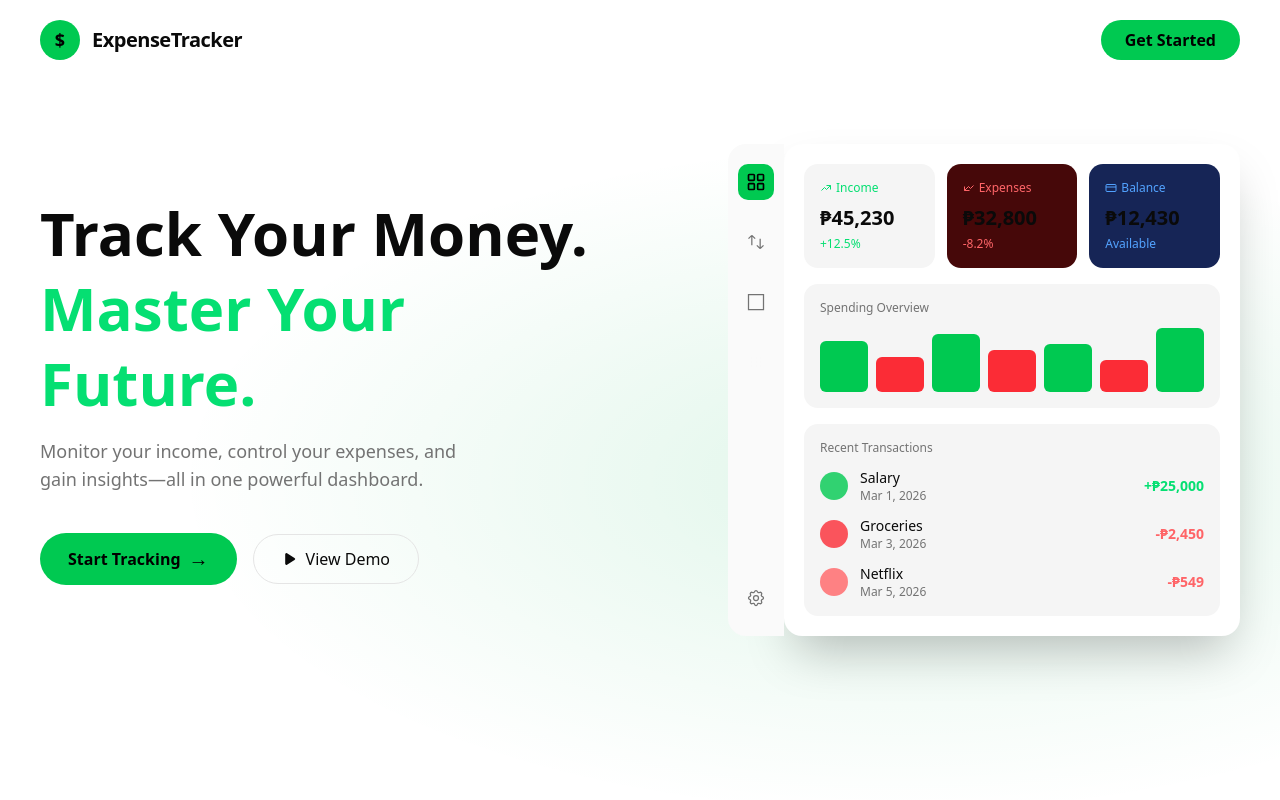
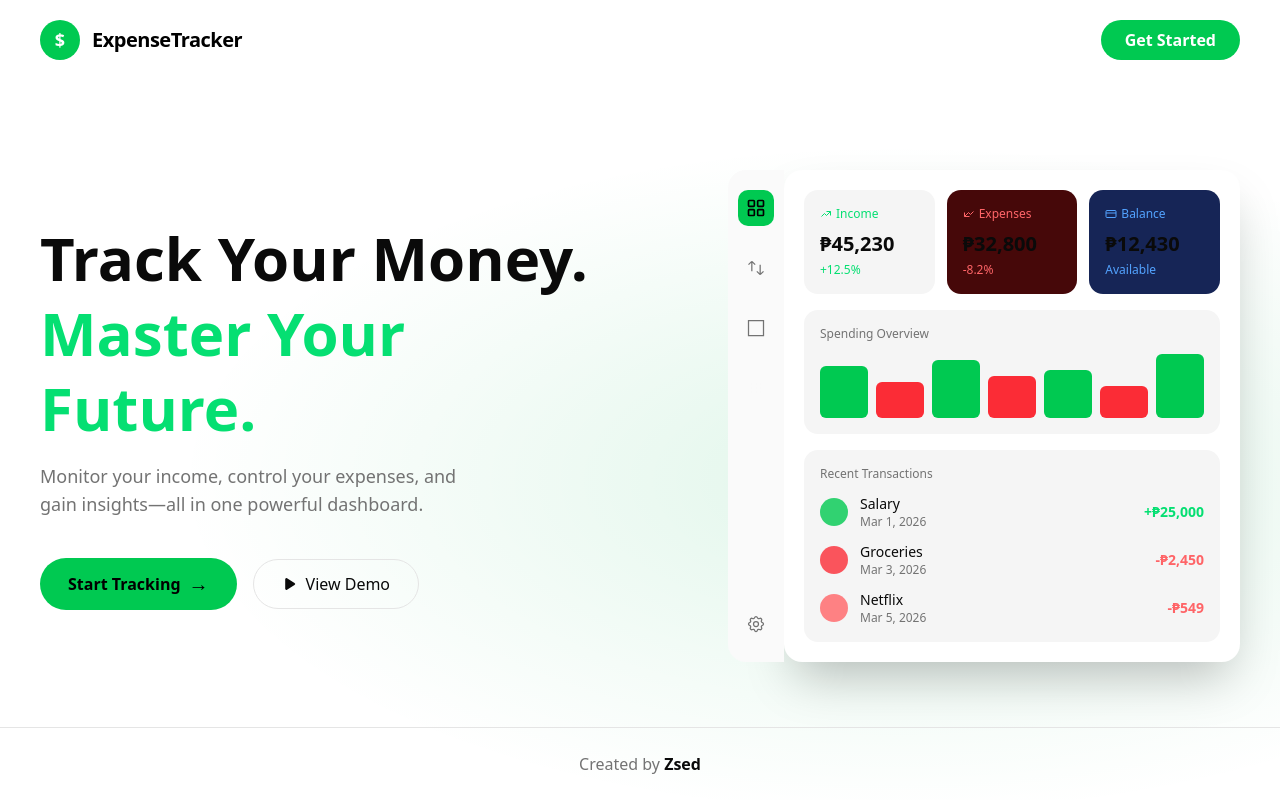
Before and after one commit to zsedrickj/expense_tracker, a Next.js app: page / in a window 1280 px wide. Built offline with nearby package versions, Linux system fonts and the light colour scheme.

Commit message:
"Modifying design of barchart to reponsive to all device"

```diff
--- a/app/page.tsx
+++ b/app/page.tsx
@@ -8,7 +8,7 @@ export default function Home() {
 
   return (
     <main
-      className="min-h-screen w-full overflow-x-hidden relative transition-colors duration-300"
+      className="min-h-screen w-full overflow-x-hidden relative transition-colors duration-300 flex flex-col"
       style={{ background: "var(--background)", color: "var(--foreground)" }}
     >
       {/* Background green radial glow */}
@@ -22,30 +22,25 @@ export default function Home() {
       />
 
       {/* Navbar */}
-      <nav className="relative z-10 py-4 sm:py-5">
+      <nav className="relative z-10 py-4 sm:py-5 shrink-0">
         <div className="flex items-center justify-between px-5 sm:px-8 lg:px-10 max-w-screen-xl mx-auto">
           {/* Logo */}
           <div className="flex items-center gap-2 sm:gap-3">
             <div className="w-8 h-8 sm:w-10 sm:h-10 rounded-full bg-green-500 flex items-center justify-center shrink-0">
-              <span className="text-black font-bold text-base sm:text-lg">
+              <span className="text-white font-bold text-base dark:text-black sm:text-lg">
                 $
               </span>
             </div>
-            <span
-              className="font-bold text-lg sm:text-xl tracking-tight"
-              style={{ color: "var(--foreground)" }}
-            >
+            <span className="font-bold text-lg text-black dark:text-black sm:text-xl tracking-tight ">
               ExpenseTracker
             </span>
           </div>
 
           {/* Right side: toggle + get started */}
           <div className="flex items-center gap-3">
-
-
             <Link
               href="/auth/login"
-              className="bg-green-500 hover:bg-green-400 text-black font-semibold px-4 sm:px-6 py-2 rounded-full text-sm sm:text-base transition-colors duration-200 whitespace-nowrap"
+              className="bg-green-500 hover:bg-green-400 text-white  font-semibold px-4 sm:px-6 py-2 rounded-full text-sm sm:text-base transition-colors duration-200 whitespace-nowrap"
             >
               Get Started
             </Link>
@@ -54,7 +49,7 @@ export default function Home() {
       </nav>
 
       {/* Hero Section */}
-      <section className="relative z-10 flex flex-col lg:flex-row items-center justify-between px-5 sm:px-8 lg:px-10 pt-10 sm:pt-14 lg:pt-16 pb-10 max-w-screen-xl mx-auto gap-10 lg:gap-12">
+      <section className="relative z-10 flex-1 flex flex-col lg:flex-row items-center justify-between px-5 sm:px-8 lg:px-10 pt-10 sm:pt-14 lg:pt-16 pb-10 max-w-screen-xl mx-auto w-full gap-10 lg:gap-12">
         {/* Left: Text */}
         <div className="flex-1 w-full max-w-xl text-center lg:text-left">
           <h1
@@ -86,7 +81,7 @@ export default function Home() {
                 color: "var(--foreground)",
               }}
             >
-              <svg className="w-4 h-4" fill="currentColor" viewBox="0 0 20 20">
+              <svg className="w-4 h-4 " fill="currentColor" viewBox="0 0 20 20">
                 <path d="M6.3 2.841A1.5 1.5 0 004 4.11v11.78a1.5 1.5 0 002.3 1.269l9.344-5.89a1.5 1.5 0 000-2.538L6.3 2.84z" />
               </svg>
               View Demo
@@ -339,6 +334,35 @@ export default function Home() {
           </div>
         </div>
       </section>
+
+      {/* Footer */}
+      <footer
+        className="relative z-10 w-full border-t py-6 shrink-0"
+        style={{
+          borderColor: "var(--border)",
+        }}
+      >
+        <div className="max-w-screen-xl mx-auto px-5 sm:px-8 lg:px-10 text-center">
+          <p
+            className="text-sm sm:text-base"
+            style={{ color: "var(--muted-foreground)" }}
+          >
+            Created by{" "}
+            <span
+              className="font-semibold"
+              style={{ color: "var(--foreground)" }}
+            >
+              <Link
+                href="https://github.com/zsedrickj"
+                target="_blank"
+                rel="noopener noreferrer"
+              >
+                Zsed
+              </Link>
+            </span>
+          </p>
+        </div>
+      </footer>
     </main>
   );
 }
--- a/components/ui/barChart.tsx
+++ b/components/ui/barChart.tsx
@@ -9,24 +9,19 @@ import {
   XAxis,
   ResponsiveContainer,
   Tooltip,
-  TooltipProps,
 } from "recharts";
 
 import {
   Card,
   CardContent,
-  CardDescription,
   CardFooter,
   CardHeader,
   CardTitle,
 } from "@/components/ui/card";
-import {
-  ChartContainer,
-  ChartTooltipContent,
-  type ChartConfig,
-} from "@/components/ui/chart";
+import { ChartContainer, type ChartConfig } from "@/components/ui/chart";
 
 import { useBarChart } from "@/hooks/useBarChart";
+import { useTheme } from "@/app/(protected)/ThemeContext"; // adjust path if needed
 
 export const description = "A multiple bar chart";
 
@@ -41,8 +36,40 @@ const chartConfig = {
   },
 } satisfies ChartConfig;
 
+function CustomTooltip({ active, payload, label, darkMode }: any) {
+  if (!active || !payload?.length) return null;
+
+  return (
+    <div
+      className="rounded-lg shadow-lg px-3 py-2 text-sm border"
+      style={{
+        background: darkMode ? "oklch(0.22 0 0)" : "#ffffff",
+        color: darkMode ? "oklch(0.93 0 0)" : "#111827",
+        borderColor: darkMode ? "oklch(1 0 0 / 12%)" : "#e5e7eb",
+      }}
+    >
+      <p className="font-semibold mb-1">{label}</p>
+      {payload.map((p: any) => (
+        <p key={p.dataKey} className="flex items-center gap-2">
+          <span
+            className="inline-block w-2.5 h-2.5 rounded-sm"
+            style={{ background: p.fill }}
+          />
+          <span style={{ color: darkMode ? "oklch(0.65 0 0)" : "#6b7280" }}>
+            {p.name}:
+          </span>
+          <span className="font-medium">
+            ₱{Number(p.value).toLocaleString()}
+          </span>
+        </p>
+      ))}
+    </div>
+  );
+}
+
 export function ChartBarMultiple() {
   const { data, loading, error } = useBarChart();
+  const { darkMode } = useTheme();
 
   if (loading) {
     return (
@@ -63,45 +90,48 @@ export function ChartBarMultiple() {
   }
 
   return (
-    <Card className="flex flex-col space-y-6">
-      <CardHeader>
-        <CardTitle className="text-[20px] ">
+    <Card className="flex flex-col w-full">
+      <CardHeader className="pb-2">
+        <CardTitle className="text-base sm:text-lg lg:text-xl">
           Monthly Financial Overview
         </CardTitle>
       </CardHeader>
 
-      <CardContent>
+      <CardContent className="px-2 sm:px-4 lg:px-6">
+        <div className="w-full">
           <ChartContainer config={chartConfig}>
-          <ResponsiveContainer width="100%" height={300}>
-            <BarChart data={data}>
-              <CartesianGrid vertical={false} strokeDasharray="3 3" />
+            <ResponsiveContainer width="100%" height={260}>
+              <BarChart
+                data={data}
+                margin={{ top: 4, right: 8, left: 0, bottom: 0 }}
+                barCategoryGap="30%"
+                barGap={4}
+              >
+                <CartesianGrid
+                  vertical={false}
+                  strokeDasharray="3 3"
+                  stroke={darkMode ? "oklch(1 0 0 / 10%)" : "oklch(0 0 0 / 8%)"}
+                />
                 <XAxis
                   dataKey="month"
                   tickLine={false}
-                tickMargin={10}
+                  tickMargin={8}
                   axisLine={false}
+                  tick={{
+                    fill: darkMode ? "oklch(0.65 0 0)" : "#6b7280",
+                    fontSize: 12,
+                  }}
                   tickFormatter={(value) => value.slice(0, 3)}
                 />
 
-              {/* Custom Tooltip */}
                 <Tooltip
-                cursor={{ fill: "#e5e7eb" }}
-                content={(props: any) => {
-                  const { active, payload, label } = props;
-                  if (active && payload && payload.length) {
-                    return (
-                      <div className="bg-gray-200 p-2 rounded shadow">
-                        <p className="font-semibold">{label}</p>
-                        {payload.map((p: any) => (
-                          <p key={p.dataKey} className="text-sm">
-                            {p.name}: {p.value}
-                          </p>
-                        ))}
-                      </div>
-                    );
-                  }
-                  return null;
+                  cursor={{
+                    fill: darkMode ? "oklch(1 0 0 / 5%)" : "oklch(0 0 0 / 4%)",
+                    radius: 4,
                   }}
+                  content={(props: any) => (
+                    <CustomTooltip {...props} darkMode={darkMode} />
+                  )}
                 />
 
                 <Bar
@@ -109,20 +139,23 @@ export function ChartBarMultiple() {
                   fill={chartConfig.income.color}
                   radius={[4, 4, 0, 0]}
                   name={chartConfig.income.label}
+                  maxBarSize={40}
                 />
                 <Bar
                   dataKey="expense"
                   fill={chartConfig.expense.color}
                   radius={[4, 4, 0, 0]}
                   name={chartConfig.expense.label}
+                  maxBarSize={40}
                 />
               </BarChart>
             </ResponsiveContainer>
           </ChartContainer>
+        </div>
       </CardContent>
 
-      <CardFooter className="flex-col items-start gap-2 text-sm">
-        <div className="flex gap-2 leading-none font-medium">
+      <CardFooter className="flex-col items-start gap-1 text-xs sm:text-sm pt-2 px-4 sm:px-6">
+        <div className="flex gap-2 leading-none font-medium items-center">
           Financial activity overview <TrendingUp className="h-4 w-4" />
         </div>
         <div className="text-muted-foreground leading-none">
```
Lines whose indentation alone changed are shown as unchanged.
